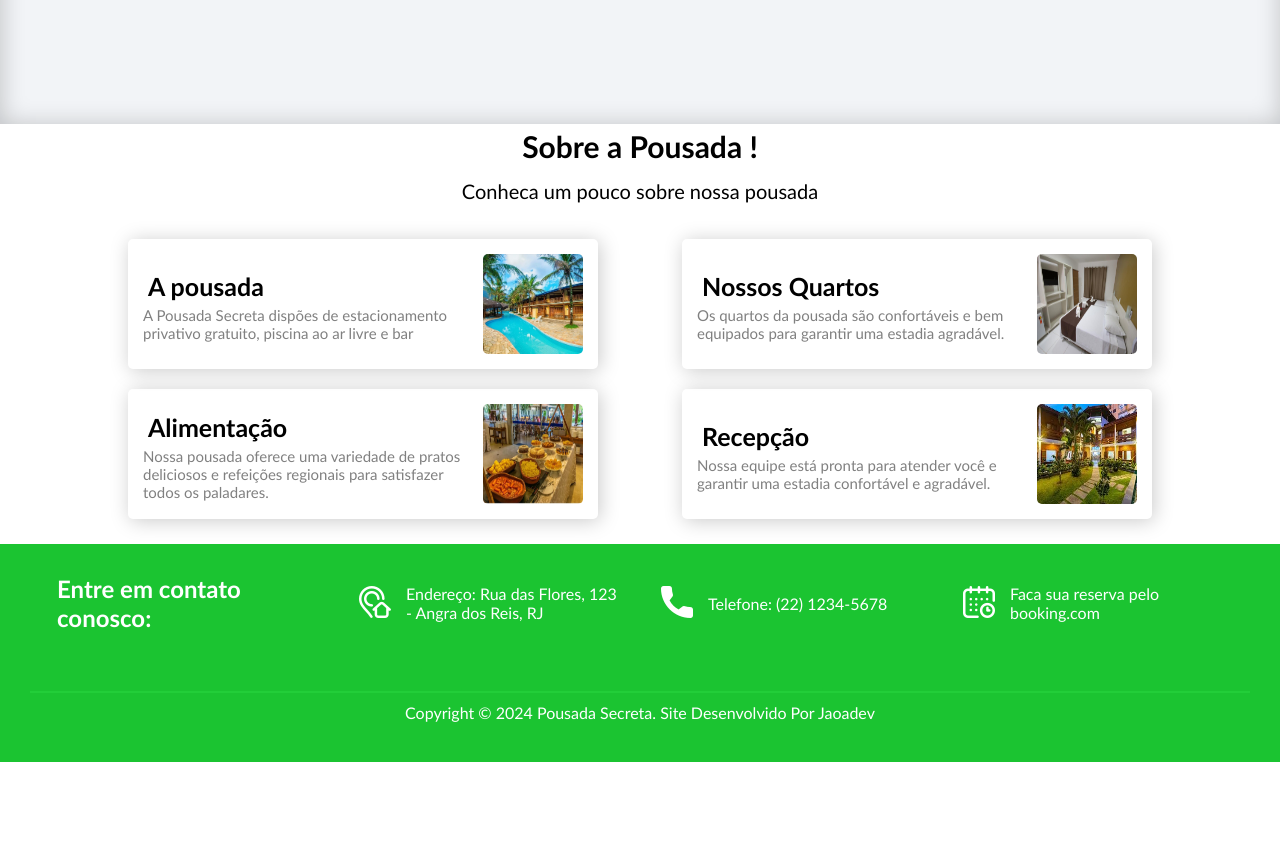
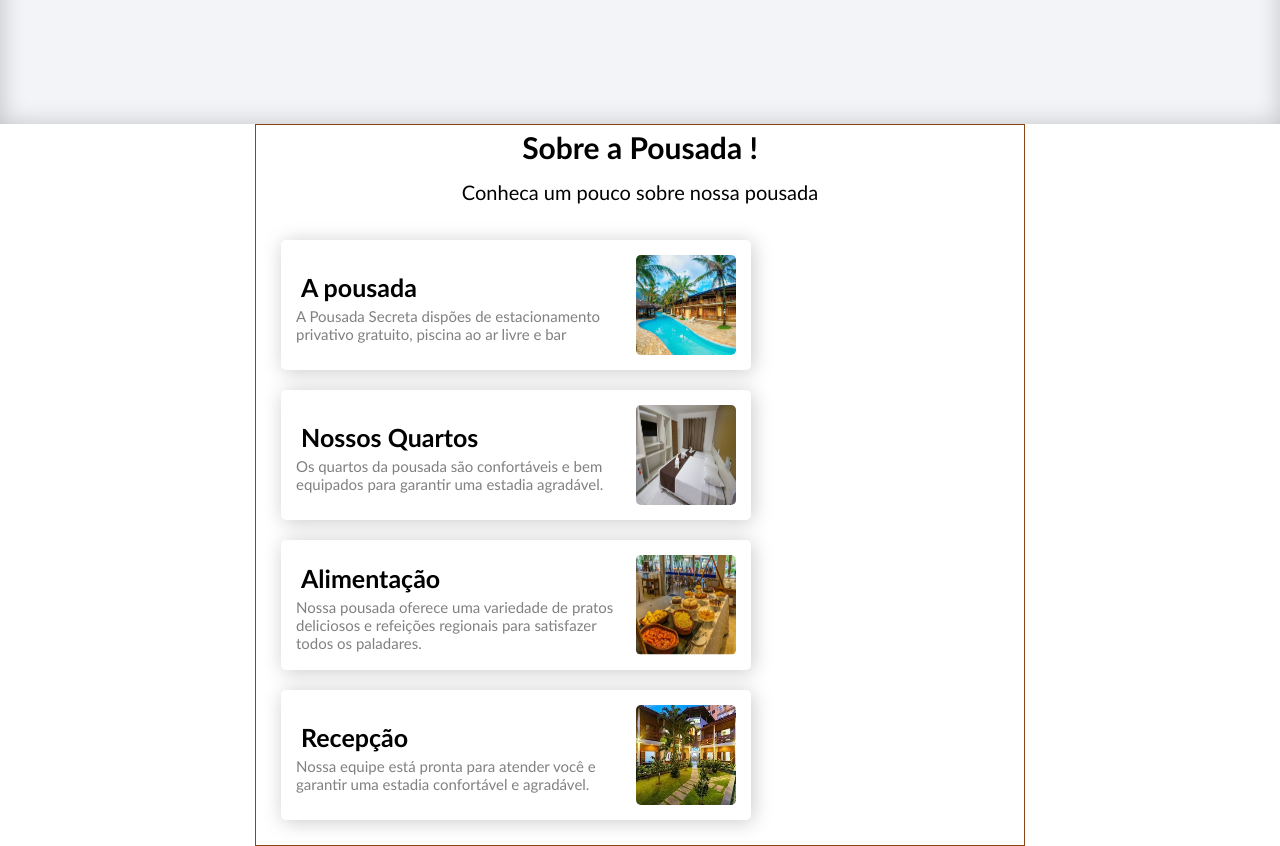
Before and after one commit to Jaoabyo/Site-Pousada, a plain HTML site: page index.html in a window 1280 px wide. Shown: the part 2300-3146 px from the top of the page. Before the commit the page ends 3062 px from the top, so only its background shows below. Drawn offline with Linux system fonts and the light colour scheme; grey boxes are pictures that could not be loaded.

Commit message:
subindo ajuste dos Cards v1

```diff
--- a/index.css
+++ b/index.css
@@ -117,12 +117,13 @@ iframe{
     margin-top: 5px;
 }
 .secao-sobre{
+    border: 1px saddlebrown solid;
     text-align: center;
         margin: 0 auto;
     display: flex;
     flex-direction: column;
     align-items: center;
-    width:90%;
+    width:60%;
 
 
 
```
